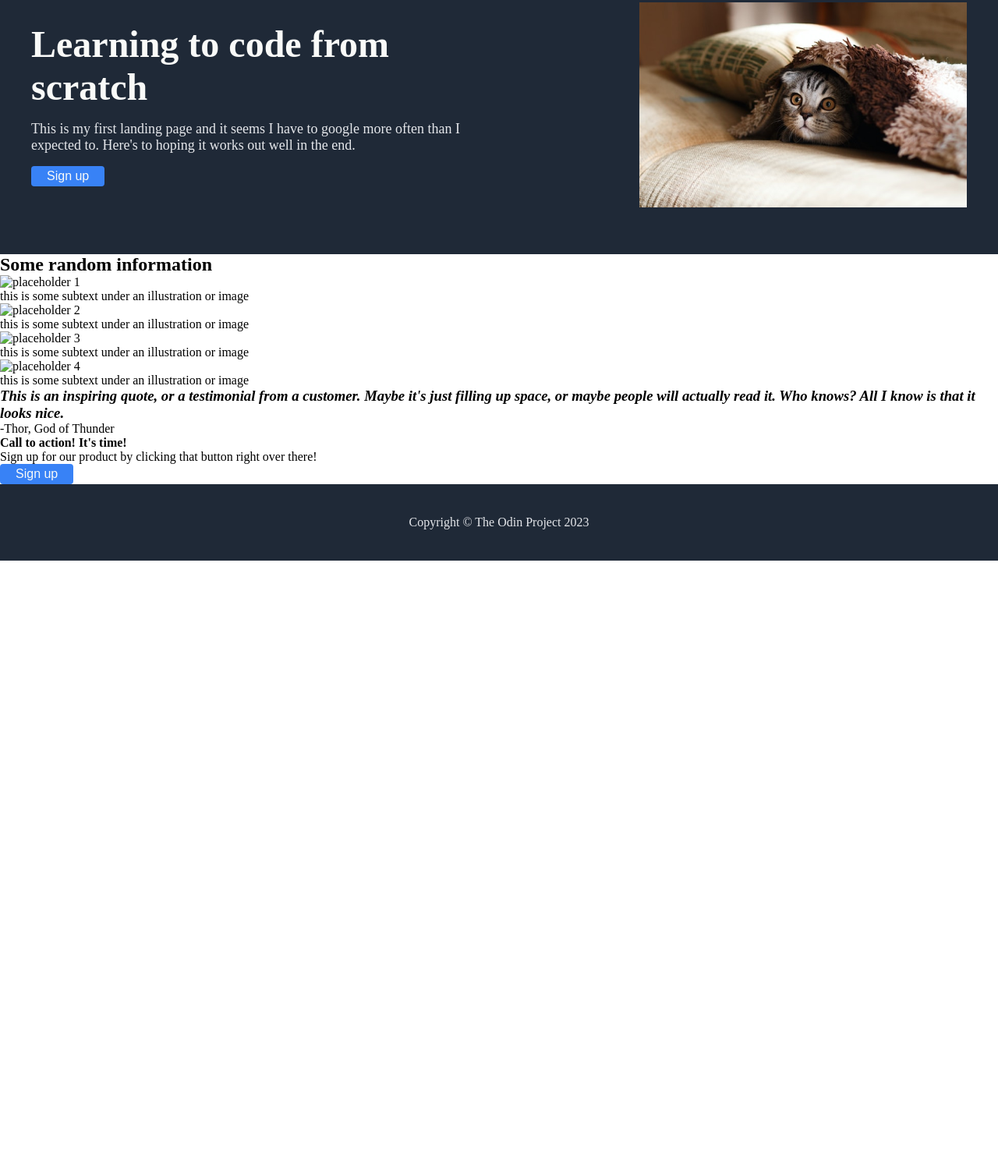
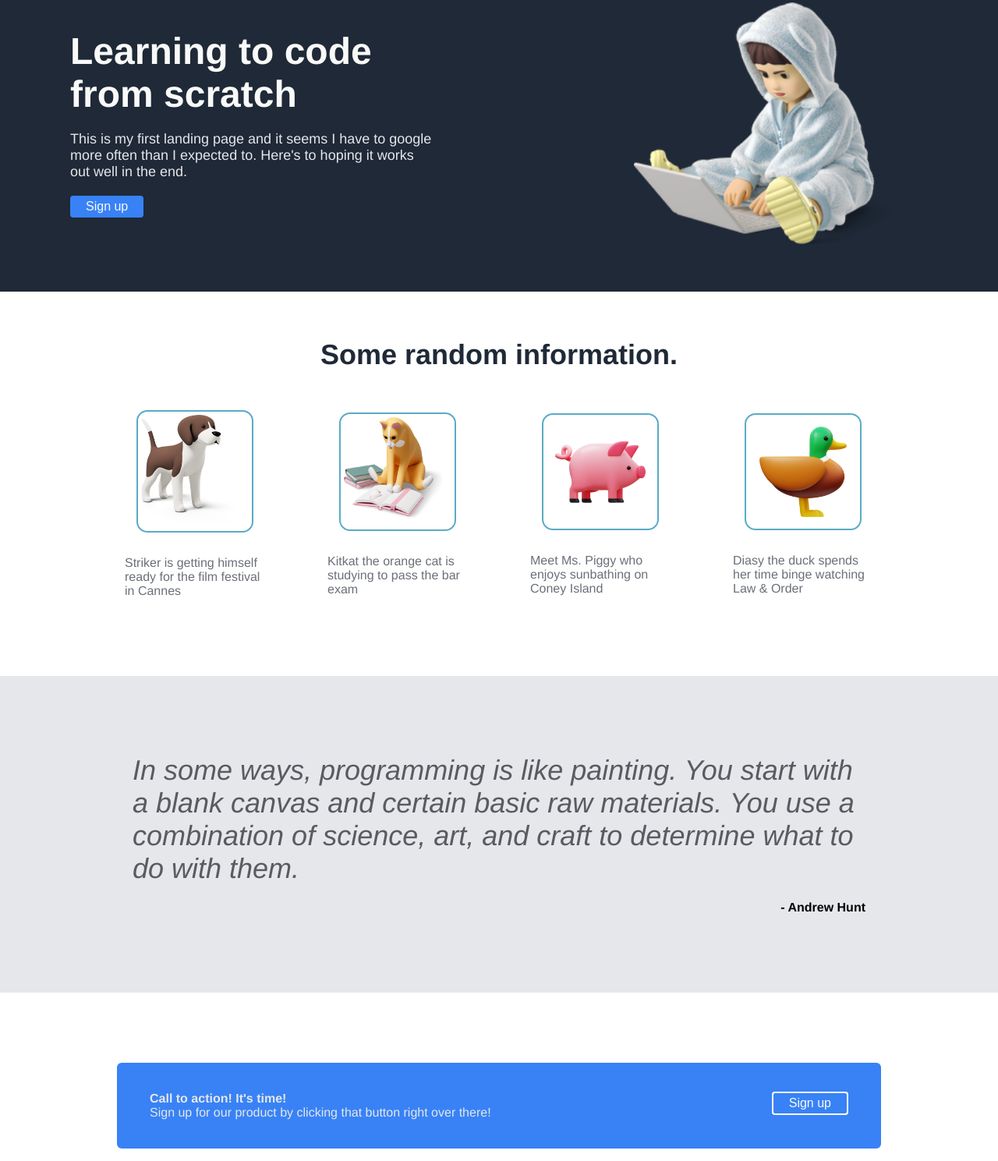
Before and after one commit to yasminsiddiqui/landing-page-project, a plain HTML site: page index.html in a window 1280 px wide. Shown: the part 211-1700 px from the top of the page at 78% size. Before the commit the page ends 930 px from the top, so only its background shows below. Drawn offline with Linux system fonts and the light colour scheme.

Commit message:
Edit index.html and style.css and images

```diff
--- a/index.html
+++ b/index.html
@@ -15,17 +15,16 @@
                 </div>
                 <div class="header-links">
                     <ul>
-                        <li><a class="link-one" href="https://www.theodinproject.com/paths/foundations/courses/foundations">Foundations</a></li>
-                        <li><a class="link-two" href="https://www.theodinproject.com/lessons/foundations-introduction-to-html-and-css">HTML and CSS</a></li>
-                        <li><a class="link-three" href="https://www.theodinproject.com/lessons/foundations-introduction-to-flexbox">Flexbox</a></li>
+                        <li><a class="link-one" href="#">Foundations</a></li>
+                        <li><a class="link-two" href="#">HTML and CSS</a></li>
+                        <li><a class="link-three" href="#">Flexbox</a></li>
                     </ul>
                 </div>
         </div>
 
         <div class="hero-section">
             <section>
-                <!-- add credit for photo - Photo by <a href="https://unsplash.com/@miklevasilyev?utm_source=unsplash&utm_medium=referral&utm_content=creditCopyText">Mikhail Vasilyev</a> on <a href="https://unsplash.com/images/animals/cat?utm_source=unsplash&utm_medium=referral&utm_content=creditCopyText">Unsplash</a> -->
-                <img class="hero-img" src="./images/mikhail-vasilyev-NodtnCsLdTE-unsplash.jpg" width="30%" height="auto" alt="view of the Manhattan skyline">
+                <img class="hero-img" src="./images/3d-business-little-baby-sitting-at-a-laptop.png" alt="3d image of a boy on a laptop">
                 <div class="info">
                     <h1 class="hero-main">Learning to code from scratch</h1>
                     <p class="hero-secondary">This is my first landing page and it seems I have to google more often than I expected to. Here's to hoping it works out well in the end.</p>
@@ -34,22 +33,43 @@
             </section>
         </div>
 
-        <h2>Some random information</h2>
-        <img src="#" alt="placeholder 1">
-        <p>this is some subtext under an illustration or image</p>
-        <img src="#" alt="placeholder 2">
-        <p>this is some subtext under an illustration or image</p>
-        <img src="#" alt="placeholder 3">
-        <p>this is some subtext under an illustration or image</p>
-        <img src="#" alt="placeholder 4">
-        <p>this is some subtext under an illustration or image</p>
+        <div class="illustration">
+            <h2>Some random information.</h2>
+            <div class="icons">
+                <div class="icon-1">
+                    <img class="animal" src="./images/casual-life-3d-side-view-of-a-beagle-dog.png" alt="3d dog image">
+                    <p>Striker is getting himself ready for the film festival in  Cannes</p>
+                </div>
 
-        <h3><em>This is an inspiring quote, or a testimonial from a customer. Maybe it's just filling up space, or maybe people will actually read it. Who knows? All I know is that it looks nice.</em></h3>
-        <span>-Thor, God of Thunder</span>
+                <div class="icon-2">
+                    <img class="animal" src="./images/3d-casual-life-cat-with-books-and-mouse.png" alt="3d cat with books image">
+                    <p>Kitkat the orange cat is studying to pass the bar exam</p>
+                </div>
 
-        <h4>Call to action! It's time!</h4>
-        <p>Sign up for our product by clicking that button right over there!</p>
-        <button>Sign up</button>
+                <div class="icon-3">
+                    <img class="animal" src="./images/3d-fluency-pig.png" alt="3d pig image">
+                    <p>Meet Ms. Piggy who enjoys sunbathing on Coney Island</p>
+                </div>
+
+                <div class="icon-4">
+                    <img class="animal" src="./images/3d-fluency-duck.png" alt="3d duck image">
+                    <p>Diasy the duck spends her time binge watching Law & Order</p>
+                </div>
+            </div>
+        </div>
+
+        <div class="quote-block">
+            <h3><em>In some ways, programming is like painting. You start with a blank canvas and certain basic raw materials. You use a combination of science, art, and craft to determine what to do with them.</em></h3>
+            <h4>- Andrew Hunt</h4>
+        </div>
+
+        <div class="action">
+            <div class="action-text">
+                <h4>Call to action! It's time!</h4>
+                <p>Sign up for our product by clicking that button right over there!</p>
+            </div>
+            <button>Sign up</button>
+        </div>
 
         <div class="footer">
             <footer>Copyright &copy; The Odin Project 2023</footer>
--- a/style.css
+++ b/style.css
@@ -11,6 +11,7 @@ html {
 body {
     display: flex;
     flex-direction: column;
+    font-family: Helvetica, Arial, sans-serif;
 }
 
 footer {
@@ -28,6 +29,8 @@ footer {
     justify-content: space-between;
     align-items: center;
     padding: 40px;
+    padding-left: 90px;
+    padding-right: 60px;
 }
 
 .header-links ul {
@@ -56,17 +59,20 @@ li {
     flex-direction: row-reverse;
     justify-content: space-between;
     align-items: center;
-    padding: 40px;
+    padding-top: 40px;
+    padding-left: 90px;
+    padding-right: 60px;
     padding-bottom: 60px;
 }
 
 .hero-main,
 .hero-secondary {
-    width: 75%;
+    width: 65%;
 }
 
 .hero-img {
-    width: 35%;
+    width: 50%;
+    padding-right: 70px;
 }
 
 .hero-main {
@@ -83,16 +89,126 @@ li {
 .hero-section .info {
     display: flex;
     flex-direction: column;
-    gap: 16px;
+    gap: 20px;
 }
 
-button {
+.button-1 {
     background-color: #3882F6;
     color: #F9FAF8;
-    padding: 4px 20px;
+    padding: 5px 20px;
     border: none;
     align-self: flex-start;
     border-radius: 4px;
     font-size: medium;
     font-weight: 500;
 }
+
+.illustration {
+    background-color: #fff;
+    display: flex;
+    flex-wrap: wrap;
+    justify-content: center;
+    align-items: center;
+    flex-direction: column;
+    margin-top: 60px;
+    margin-bottom: 100px;
+    padding-left: 10px;
+    padding-right: 10px;
+}
+
+h2 {
+    font-size: 36px;
+    font-weight: extra-bold;
+    color: #1F2937;
+}
+
+.icons {
+    display: flex;
+    flex-grow: 0;
+    margin-top: 50px;
+    gap: 80px;
+    flex-wrap: wrap;
+}
+
+.animal {
+    width: 150px;
+    height: 150;
+    border: 2px solid rgb(90, 171, 198);
+    border-radius: 14px;
+    padding: 4px;
+}
+
+.icon-2 .animal {
+    height: 152px;
+}
+
+.icon-1,
+.icon-2,
+.icon-3,
+.icon-4 {
+    display: flex;
+    flex-direction: column;
+    flex-wrap: wrap;
+    gap: 30px;
+    align-items: center;
+    justify-content: center;
+}
+
+.icons p {
+    text-align: start;
+    color: #6b6f78;
+    width: 180px;
+}
+
+.quote-block {
+    display: flex;
+    flex-wrap: wrap;
+    background-color: #E5E7EB;
+    flex-direction: column;
+    gap: 20px;
+    padding-left: 170px;
+    padding-right: 170px;
+    padding-top: 100px;
+    padding-bottom: 100px;
+}
+
+h3 {
+    color: #595b61;
+    font-weight: lighter;
+    font-size: 36px;
+}
+
+.quote-block h4 {
+    align-self: flex-end;
+}
+
+.action {
+    display: flex;
+    flex-wrap: wrap;
+    border: 2px solid;
+    border-color: #3882F6;
+    border-radius: 6px;
+    margin-top: 90px;
+    margin-bottom: 90px;
+    margin-left: 150px;
+    margin-right: 150px;
+    background-color: #3882F6;
+    padding-top: 35px;
+    padding-bottom: 35px;
+    padding-left: 40px;
+    padding-right: 40px;
+    justify-content: space-between;
+    color: #E5E7EB;
+}
+
+.action button {
+    background-color: #3882F6;
+    color: #F9FAF8;
+    padding: 4px 20px;
+    border: 2px solid white;
+    align-self: flex-start;
+    border-radius: 4px;
+    font-size: medium;
+    font-weight: 500;
+    flex-shrink: 0;
+}
```
Also changed, not shown: images/3d-business-little-baby-sitting-at-a-laptop.png (added), images/3d-casual-life-cat-with-books-and-mouse.png (added), images/3d-fluency-duck.png (added), images/3d-fluency-pig.png (added), images/casual-life-3d-side-view-of-a-beagle-dog.png (added), images/owl.png (added), images/penguin.png (added).
